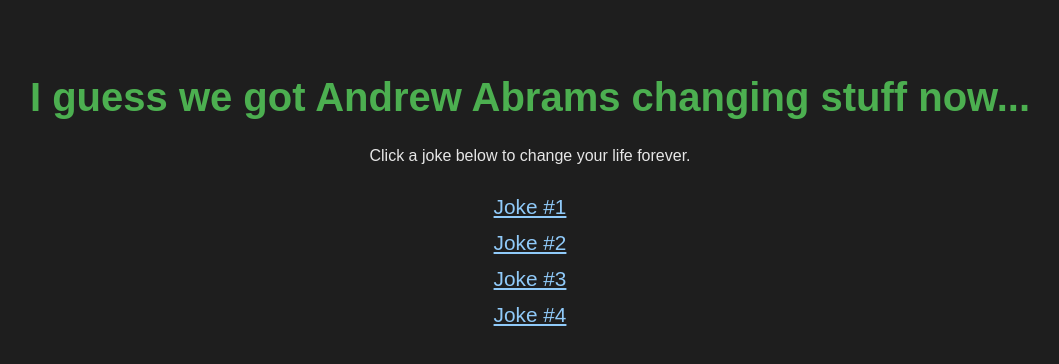
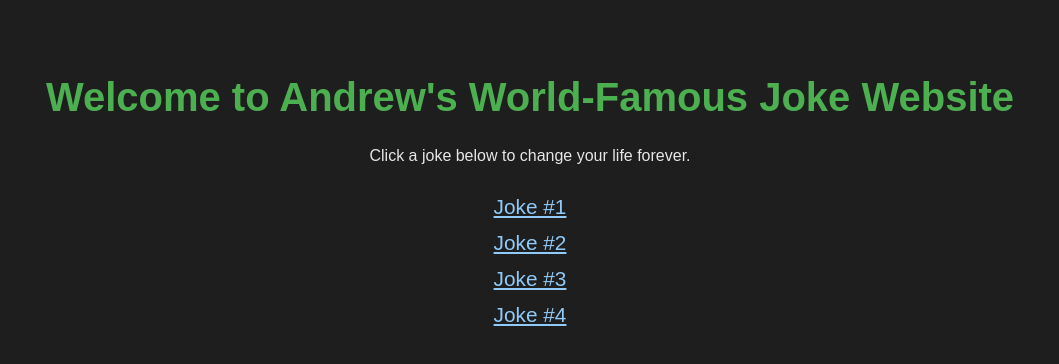
Before and after one commit to Abrams117-dot/final-website, a plain HTML site: page index.html in a window 1280 px wide. Shown: the whole page, without its empty margins (110-1169 px from the left). Drawn offline with Linux system fonts and the light colour scheme.

Commit message:
Updated index.html

```diff
--- a/index.html
+++ b/index.html
@@ -33,7 +33,7 @@
     </style>
 </head>
 <body>
-    <h1>I guess we got Andrew Abrams changing stuff now...</h1>
+    <h1>Welcome to Andrew's World-Famous Joke Website</h1>
     <p>Click a joke below to change your life forever.</p>
 
     <ul>
```
